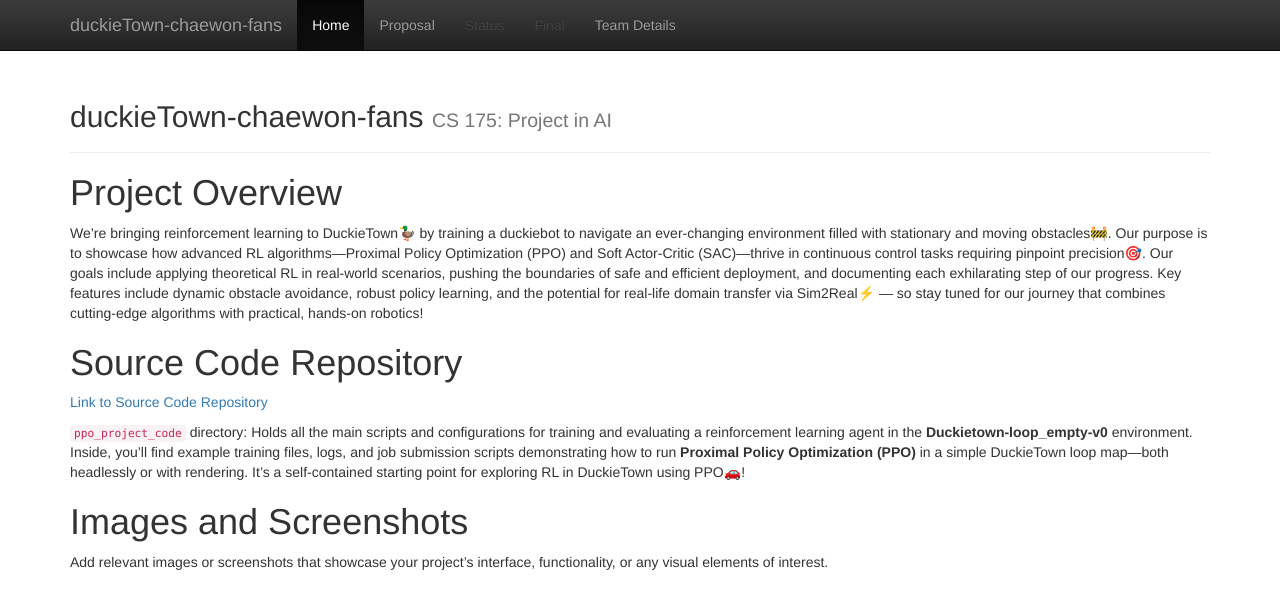
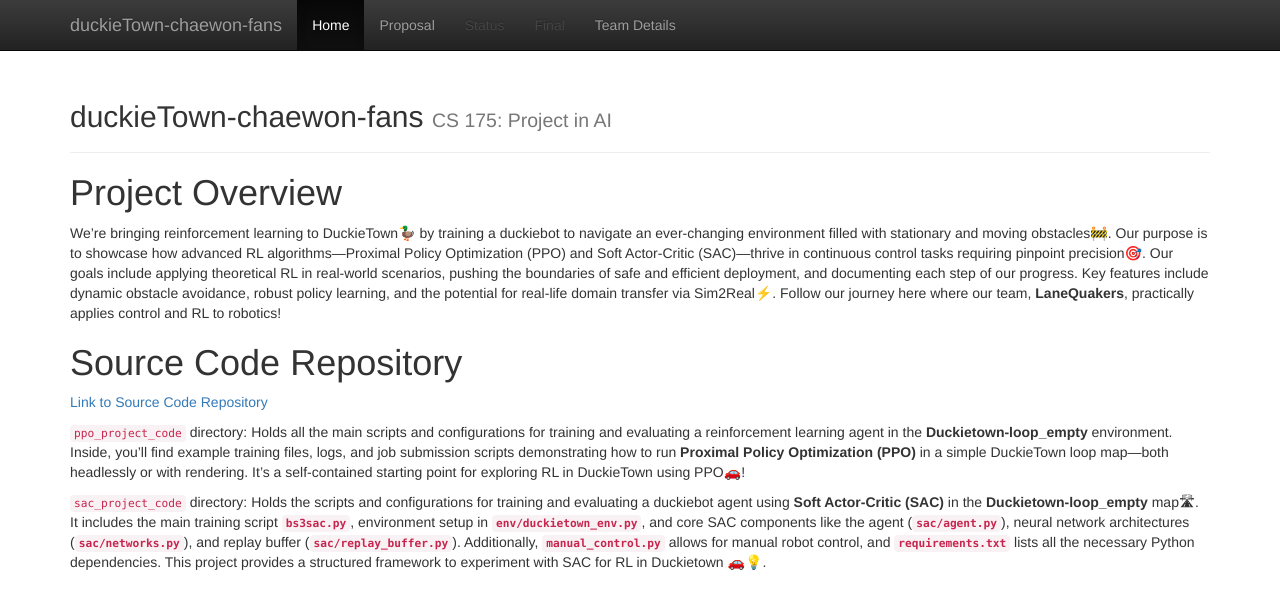
Before and after one commit to marcusha429/duckietown-chaewon-fans, a Jekyll site: the page built from docs/index.md, in a window 1280 px wide and 1400 px high. Shown: the top 595 px of the window. Built offline with Jekyll 4.4.1, drawn with Linux system fonts in a browser that asks for light colours; our own code applies the rules of GitHub Pages for plain Markdown files; some of the changed text lies outside the part shown.

```diff
--- a/docs/index.md
+++ b/docs/index.md
@@ -1,18 +1,42 @@
 # Project Overview
-We’re bringing reinforcement learning to DuckieTown🦆 by training a duckiebot to navigate an ever-changing environment filled with stationary and moving obstacles🚧. Our purpose is to showcase how advanced RL algorithms—Proximal Policy Optimization (PPO) and Soft Actor-Critic (SAC)—thrive in continuous control tasks requiring pinpoint precision🎯. Our goals include applying theoretical RL in real-world scenarios, pushing the boundaries of safe and efficient deployment, and documenting each exhilarating step of our progress. Key features include dynamic obstacle avoidance, robust policy learning, and the potential for real-life domain transfer via Sim2Real⚡️ — so stay tuned for our journey that combines cutting-edge algorithms with practical, hands-on robotics!
+We’re bringing reinforcement learning to DuckieTown🦆 by training a duckiebot to navigate an ever-changing environment filled with stationary and moving obstacles🚧. Our purpose is to showcase how advanced RL algorithms—Proximal Policy Optimization (PPO) and Soft Actor-Critic (SAC)—thrive in continuous control tasks requiring pinpoint precision🎯. Our goals include applying theoretical RL in real-world scenarios, pushing the boundaries of safe and efficient deployment, and documenting each step of our progress. Key features include dynamic obstacle avoidance, robust policy learning, and the potential for real-life domain transfer via Sim2Real⚡️. Follow our journey here where our team, **LaneQuakers**, practically applies control and RL to robotics!
 
 # Source Code Repository
 [Link to Source Code Repository](https://github.com/marcusha429/duckietown-chaewon-fans/tree/main)
 
-`ppo_project_code` directory: Holds all the main scripts and configurations for training and evaluating a reinforcement learning agent in the **Duckietown-loop_empty-v0** environment. Inside, you’ll find example training files, logs, and job submission scripts demonstrating how to run **Proximal Policy Optimization (PPO)** in a simple DuckieTown loop map—both headlessly or with rendering. It's a self-contained starting point for exploring RL in DuckieTown using PPO🚗!
+`ppo_project_code` directory: Holds all the main scripts and configurations for training and evaluating a reinforcement learning agent in the **Duckietown-loop_empty** environment. Inside, you’ll find example training files, logs, and job submission scripts demonstrating how to run **Proximal Policy Optimization (PPO)** in a simple DuckieTown loop map—both headlessly or with rendering. It's a self-contained starting point for exploring RL in DuckieTown using PPO🚗!
+
+`sac_project_code` directory: Holds the scripts and configurations for training and evaluating a duckiebot agent using **Soft Actor-Critic (SAC)** in the **Duckietown-loop_empty** map🛣. It includes the main training script **`bs3sac.py`**, environment setup in **`env/duckietown_env.py`**, and core SAC components like the agent (**`sac/agent.py`**), neural network architectures (**`sac/networks.py`**), and replay buffer (**`sac/replay_buffer.py`**). Additionally, **`manual_control.py`** allows for manual robot control, and **`requirements.txt`** lists all the necessary Python dependencies. This project provides a structured framework to experiment with SAC for RL in Duckietown 🚗💡.
 
 
 # Images and Screenshots
-Add relevant images or screenshots that showcase your project’s interface, functionality, or any visual elements of interest.
+![Duckiebot spinning around itself in a basic looping map](gifs/spinning.gif)
+![Simple navigation demo in Duckietown's environment in a map with stationary and moving obstacles](gifs/navigation_demo.gif)
 
 # Relevant Online Resources
-- [Resource 1](#) - Description of how this resource was helpful.
-- [Resource 2](#) - Description of how this resource was helpful.
+### Libraries:
+- PyTorch
+- OpenAI Gym
+- OpenAI gymnasium
+- Duckietown Gym
+- NumPy
+- Matplotlib
+
+### GitHub Repositories:
+- [Soft Actor-Critic Implementation](https://github.com/pranz24/pytorch-soft-actor-critic/blob/master/sac.py)
+- [Duckietown Gym](https://github.com/duckietown/gym-duckietown)
+
+### Paper/Website:
+- [Duckietown Model-Based RL Library](https://www.alihkw.com/duckietown-mbrl-lib/)
+- [Duckietown Simulator (Running Headless)](https://docs.duckietown.com/ente/devmanual-software/intermediate/simulation/index.html#simulator-running-headless)
+
+### Additional Resources:
+- [Duckietown Documentation](https://docs.duckietown.com/)
+- [Stable-Baselines3 GitHub](https://github.com/DLR-RM/stable-baselines3)
+- [Gym API Documentation](https://www.gymlibrary.dev/)
+- TensorBoard for logging
+- StackOverflow discussions for Mac virtualization troubleshooting
+- Private cloud-based HPC3 nad SLURM job scheduler for training
 
 # Project Features and Highlights
 - Describe any notable features of your project, such as unique functionalities, technical challenges you overcame, or interesting aspects of your work.
```
